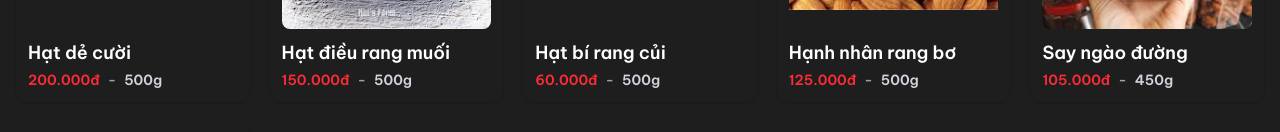
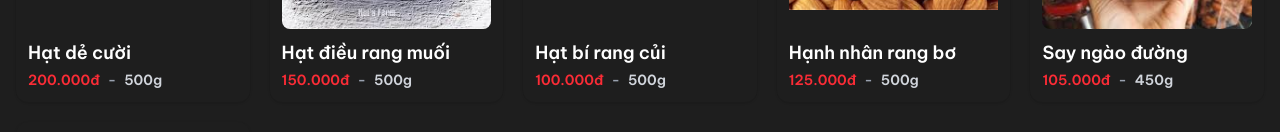
Before and after one commit to LeNguyenTatThang/GLFood, a Next.js app: page / in a window 1280 px wide. Shown: the part 603-735 px from the top of the page. Built offline with nearby package versions, Linux system fonts and the light colour scheme.

Commit message:
change price 8

```diff
--- a/modules/data.ts
+++ b/modules/data.ts
@@ -51,7 +51,7 @@ const products = [
   {
     id: 8,
     name: "Hạt bí rang củi",
-    price: "60.000đ",
+    price: "100.000đ",
     weight: "500g",
     image: "/food/hatbi.jpg",
   },
```
